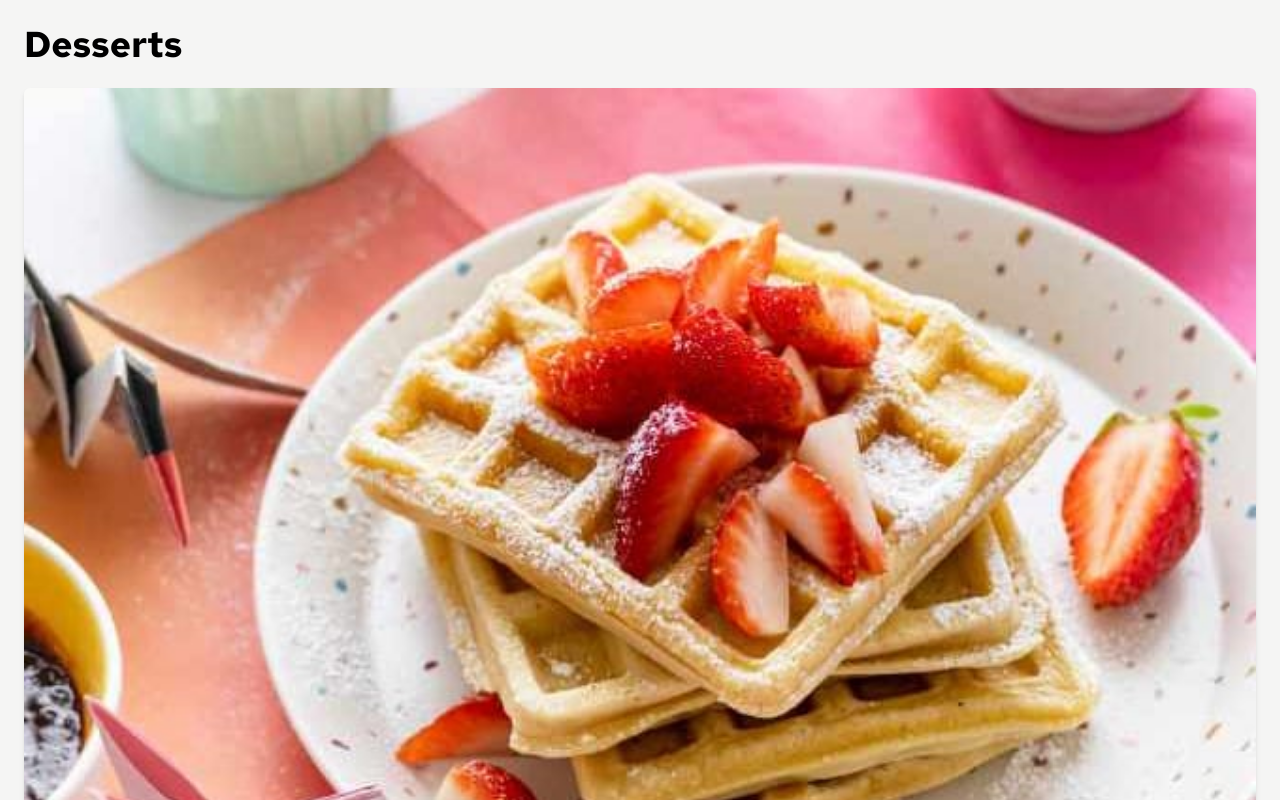
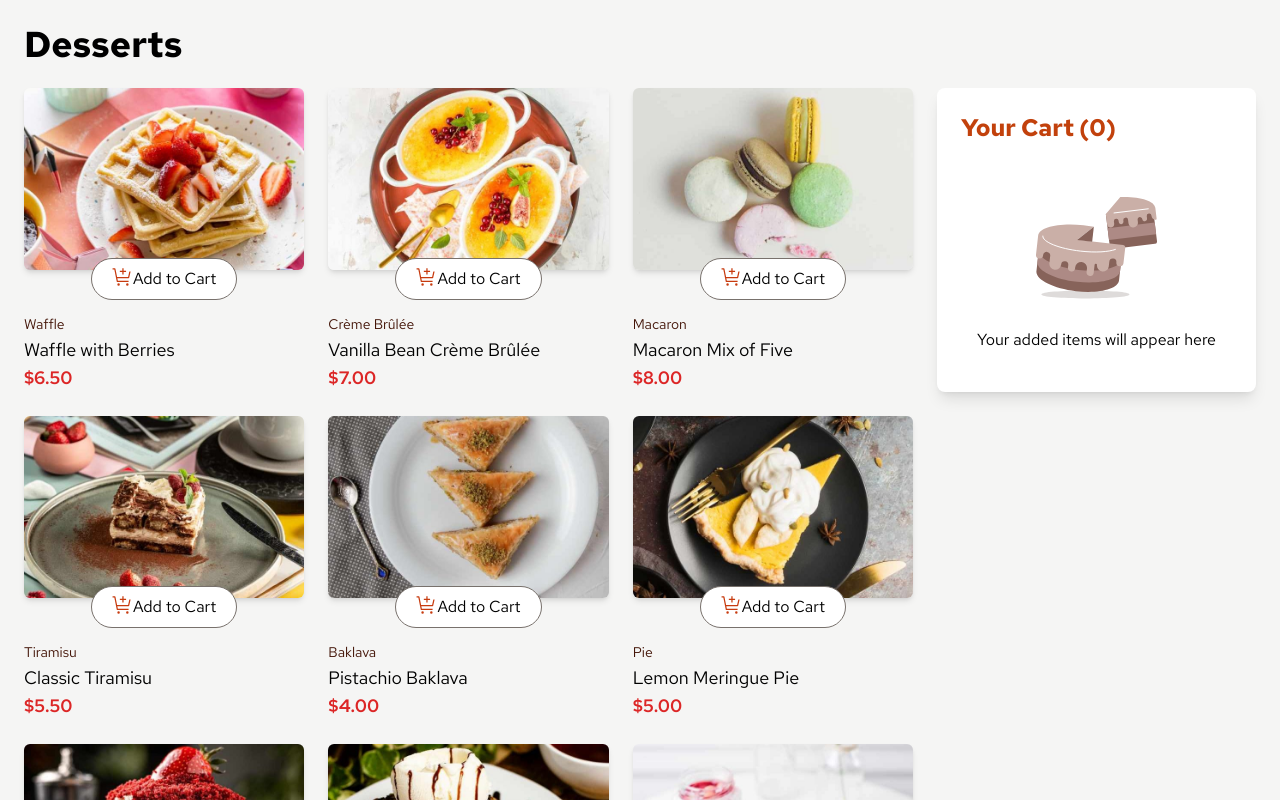
Before and after one commit to CiaoGab/product-list-with-cart-react, a React (Vite) app: page / in a window 1280 px wide. Shown: the top 800 px of the page. Built offline with nearby package versions, Linux system fonts and the light colour scheme; a web font is replaced by a local one.

Commit message:
Refactor cart item handling and improve layout structure
added responsiveness for larger screens using tailwind classes in the return statement

```diff
--- a/src/App.jsx
+++ b/src/App.jsx
@@ -18,14 +18,14 @@ function App() {
           {isAdded ? (
             <div className="max-w-[160px] mx-auto flex -m-3 bg-red-700 text-white rounded-full px-5 py-2 cursor-pointer border border-stone-500 justify-between w-full">
               <button
-                onClick={() => decrement(item)}
+                onClick={() => decrement(isAdded)}
                 className="border border-white rounded-full h-6 w-6 flex justify-center items-center"
               >
                 -
               </button>
               <p>{isAdded.quantity}</p>
               <button
-                onClick={() => increment(item)}
+                onClick={() => increment(isAdded)}
                 className="border border-white rounded-full h-6 w-6 flex justify-center items-center"
               >
                 +
@@ -42,7 +42,7 @@ function App() {
               Add to Cart
             </button>
           )}
-          <div>
+          <div className="mt-6">
             <span className="text-orange-950 text-sm">{item.category}</span>
             <h2 className="text-lg">{item.name}</h2>
             <p className="text-red-600 font-semibold text-lg">{`$${item.price.toFixed(
@@ -181,11 +181,17 @@ function App() {
   }
 
   return (
-    <div className="bg-stone-100 p-6 font-text  flex flex-col">
-      <main className="flex flex-col gap-6 bg-stone">
-        <h1 className="text-4xl font-bold">Desserts</h1>
-        {cardElements}
-        {cartElement()}
+    <div className="bg-stone-100 p-6 font-text flex flex-col min-h-screen">
+      <h1 className="text-4xl font-bold mb-6">Desserts</h1>
+
+      <main className="flex flex-col lg:flex-row gap-6">
+        {/* Cards Section */}
+        <div className="grid grid-cols-1 sm:grid-cols-2 md:grid-cols-3 gap-6 flex-1">
+          {cardElements}
+        </div>
+
+        {/* Cart Section */}
+        <div className="mt-6 md:mt-0 lg:w-6/10">{cartElement()}</div>
       </main>
     </div>
   );
```
